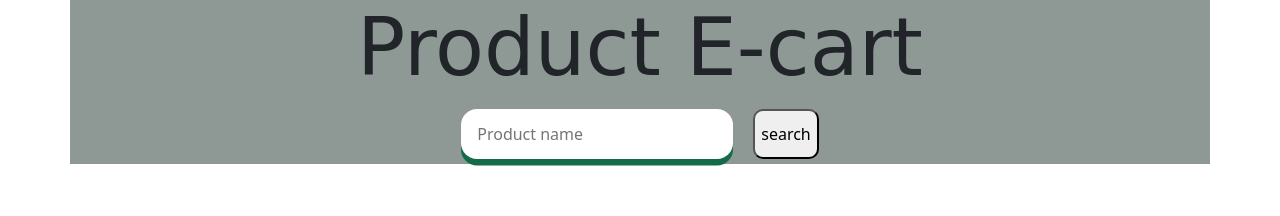
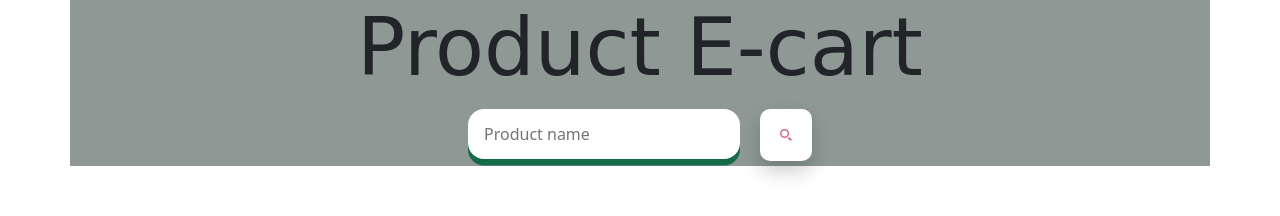
Before and after one commit to Arshithkumar/TechU-Assign2, a plain HTML site: page index.html in a window 1280 px wide. Drawn offline with nearby package versions, Linux system fonts and the light colour scheme; no server answers.

Commit message:
2nd commit

```diff
--- a/index.html
+++ b/index.html
@@ -18,9 +18,13 @@
 
         <div class="nav-bar">
             <input type="text" placeholder="Product name" onchange="register(this)" />
-            <button type="search" onclick="findcard()">search</button>
+            <!-- <button >search</button> -->
+            <button class="button" type="search" >
+                <span>
+                  <svg viewBox="0 0 24 24" height="12" width="12" xmlns="http://www.w3.org/2000/svg"><path d="M9.145 18.29c-5.042 0-9.145-4.102-9.145-9.145s4.103-9.145 9.145-9.145 9.145 4.103 9.145 9.145-4.102 9.145-9.145 9.145zm0-15.167c-3.321 0-6.022 2.702-6.022 6.022s2.702 6.022 6.022 6.022 6.023-2.702 6.023-6.022-2.702-6.022-6.023-6.022zm9.263 12.443c-.817 1.176-1.852 2.188-3.046 2.981l5.452 5.453 3.014-3.013-5.42-5.421z"></path></svg>
+                </span>
+            </button>
         </div>
-
         <div class="child-card">
             <!-- <div class="card">
 
--- a/temp.js
+++ b/temp.js
@@ -6,7 +6,6 @@ function fetchdata() {
     fetch('https://fakestoreapi.com/products').then(res => res.json())
         .then(json => createCard(json))
 }
-
 
 
 function createCard(data) {
```
